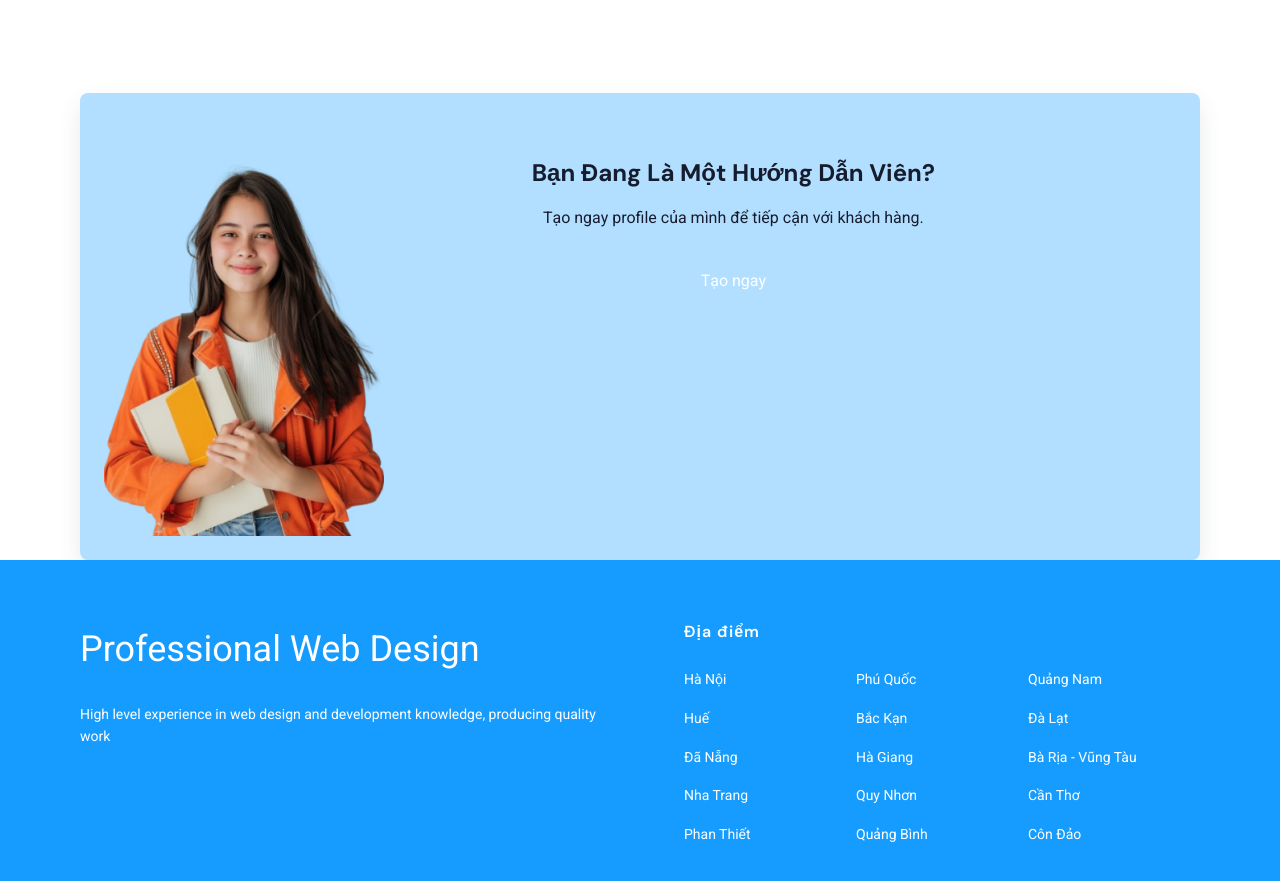
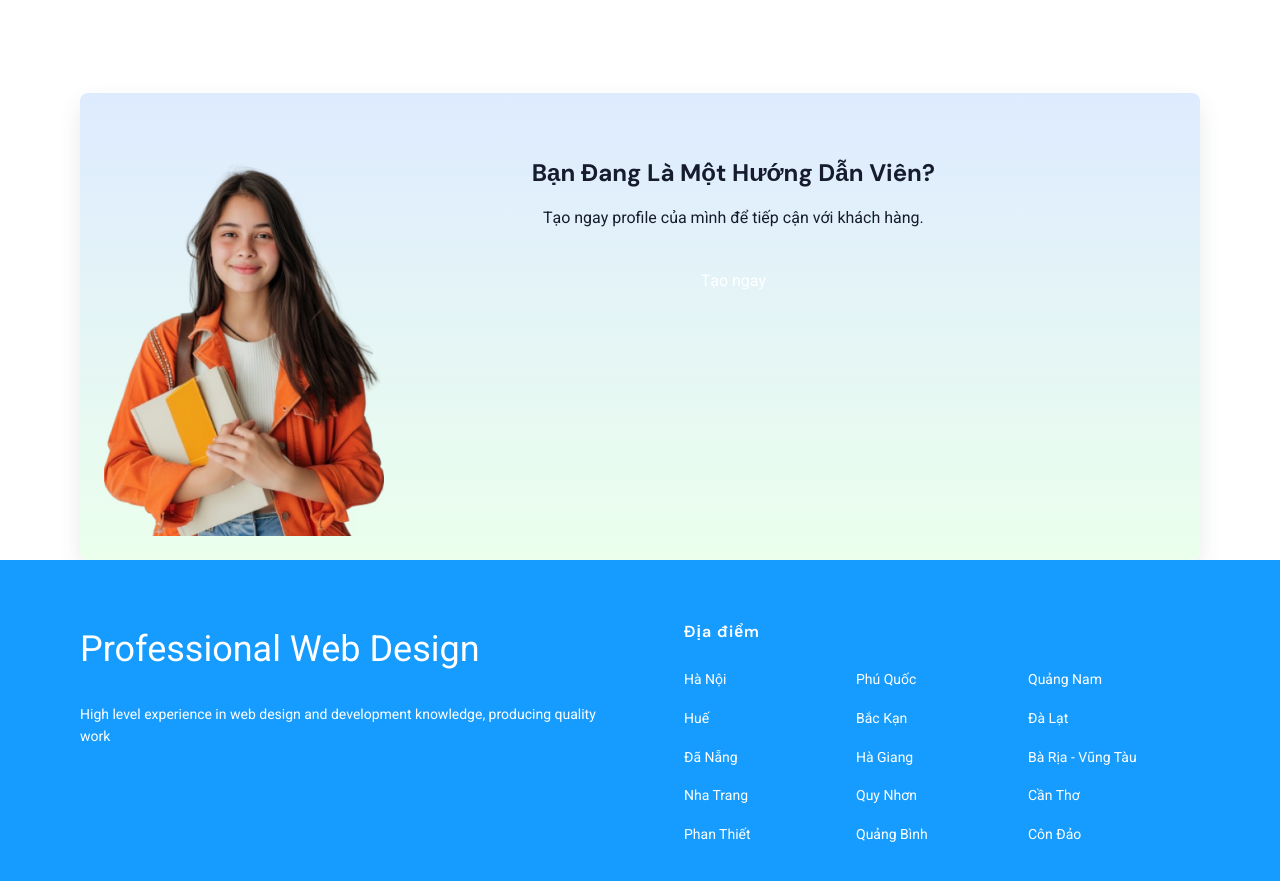
Before and after one commit to hoangphuchaudev/tourguide, a plain HTML site: page index.html in a window 1280 px wide. Shown: the part 4584-5465 px from the top of the page. Drawn offline with Linux system fonts and the light colour scheme.

Commit message:
customfont footer

```diff
--- a/assets/css/customfont.css
+++ b/assets/css/customfont.css
@@ -24,6 +24,6 @@
 }
 
 .ct-bg-lightblue{
-    background-color: #b2dfff;
+    background: linear-gradient(to bottom, #DEEBFF, #EBFFEC);
     font-family: "Roboto", sans-serif !important;
 }
```
